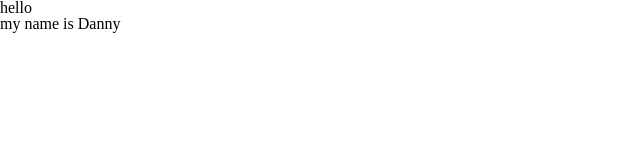
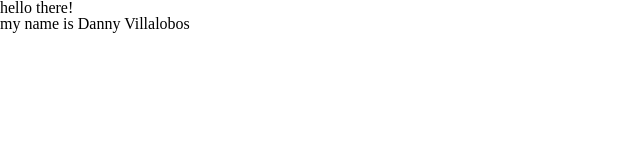
Before and after one commit to vinyasatech/demo1213, a plain HTML site: page root/index.html in a window 1280 px wide. Shown: the whole page, without its empty margins (0-640 px from the left). Drawn offline with Linux system fonts and the light colour scheme.

Commit message:
local update to index
-edited main heading
-added last name

```diff
--- a/root/index.html
+++ b/root/index.html
@@ -11,8 +11,8 @@
 
     <body>
         <header>
-            <h1>hello</h1>
-            <h2>my name is Danny</h2>
+            <h1>hello there!</h1>
+            <h2>my name is Danny Villalobos</h2>
         </header>
 
         <nav>
```
